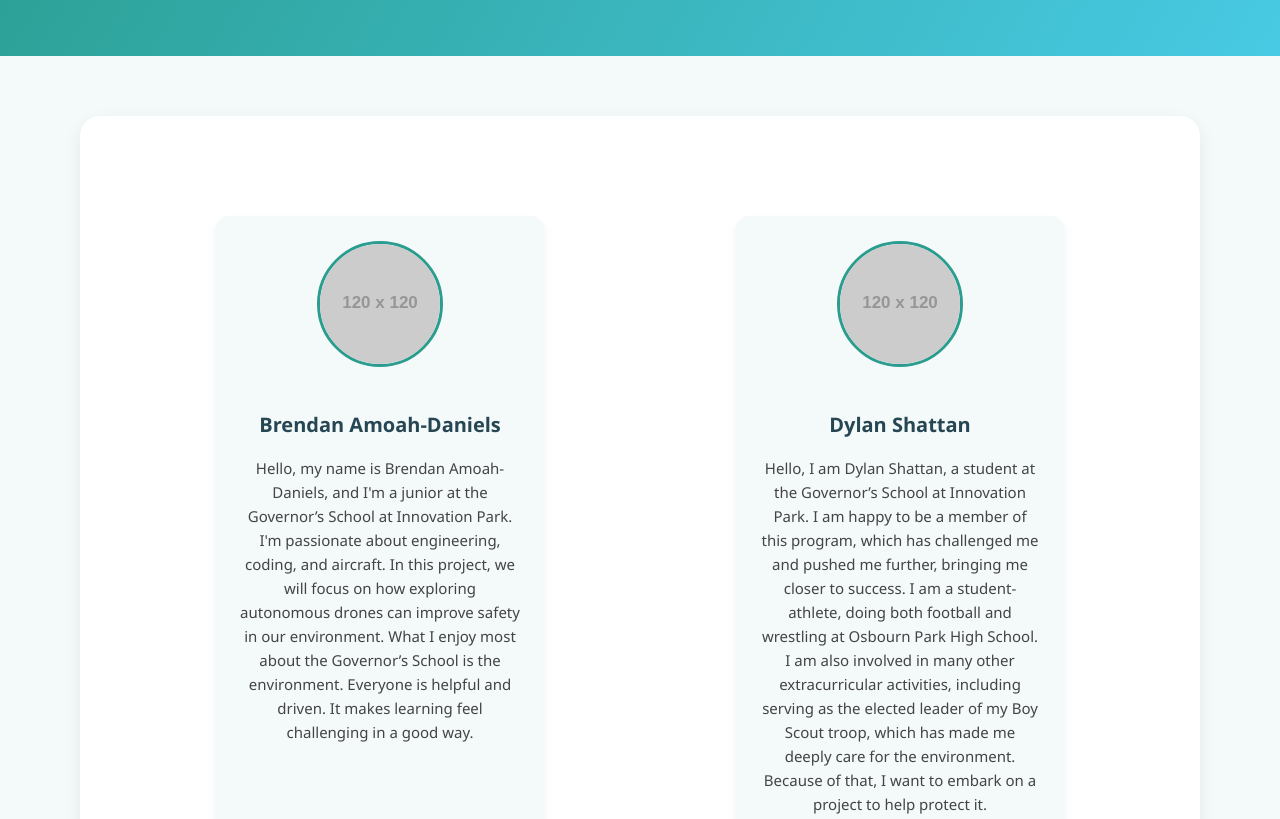
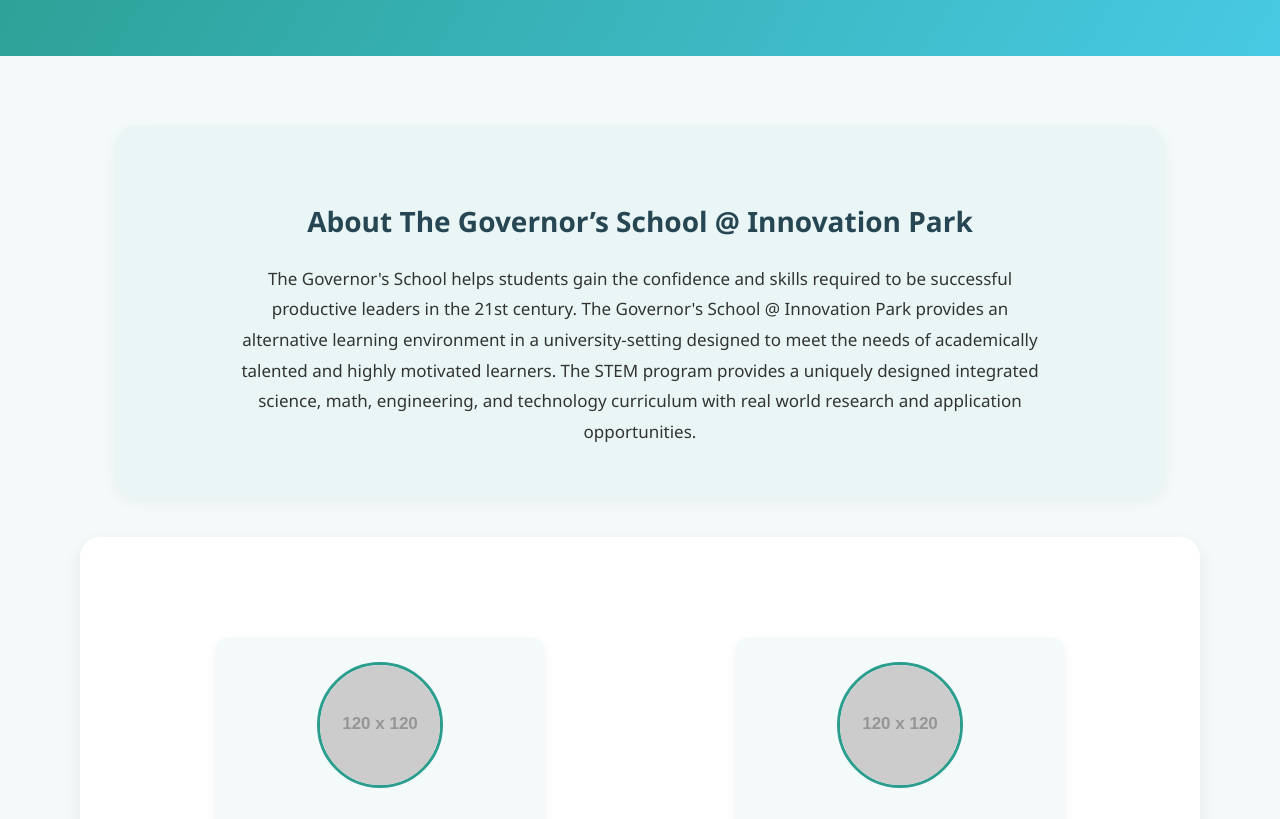
Before and after one commit to Bobo12410/ARtPUT-Website, a plain HTML site: page about.html in a window 1280 px wide. Shown: the part 320-1139 px from the top of the page. Drawn offline with Linux system fonts and the light colour scheme; placeholder pictures from the web are drawn by us.

Commit message:
Update about.html

```diff
--- a/about.html
+++ b/about.html
@@ -76,7 +76,6 @@
       color: var(--white);
     }
 
-    /* DROPDOWN MENU */
     .dropdown-content {
       position: absolute;
       background: var(--white);
@@ -128,10 +127,35 @@
       margin: 0 auto;
     }
 
+    /* GOVERNOR'S SCHOOL SECTION */
+    .school-section {
+      max-width: 950px;
+      margin: 70px auto 40px;
+      background: #eaf6f6;
+      padding: 50px;
+      border-radius: 20px;
+      box-shadow: 0 4px 15px rgba(0,0,0,0.05);
+      text-align: center;
+    }
+
+    .school-section h2 {
+      color: var(--secondary);
+      margin-bottom: 20px;
+      font-size: 28px;
+    }
+
+    .school-section p {
+      font-size: 17px;
+      color: #333;
+      line-height: 1.8;
+      max-width: 800px;
+      margin: 0 auto;
+    }
+
     /* TEAM SECTION */
     .container {
       max-width: 1000px;
-      margin: 60px auto;
+      margin: 40px auto 80px;
       background: var(--white);
       padding: 60px;
       border-radius: 20px;
@@ -211,6 +235,10 @@
         flex-direction: column;
         align-items: center;
       }
+
+      .school-section, .container {
+        padding: 40px 25px;
+      }
     }
   </style>
 </head>
@@ -246,6 +274,7 @@
       <span class="dropdown-btn">About Us ▼</span>
       <div class="dropdown-content">
         <a href="about.html">Team Members</a>
+        <a href="#">Contact Info</a>
       </div>
     </div>
   </div>
@@ -257,6 +286,17 @@
   <p>The dedicated innovators behind the Autonomous Rover to Pick Up Trash project.</p>
 </header>
 
+<!-- GOVERNOR'S SCHOOL SECTION -->
+<section class="school-section">
+  <h2>About The Governor’s School @ Innovation Park</h2>
+  <p>
+    The Governor's School helps students gain the confidence and skills required to be successful productive leaders in the 21st century.
+    The Governor's School @ Innovation Park provides an alternative learning environment in a university-setting designed to meet the needs
+    of academically talented and highly motivated learners. The STEM program provides a uniquely designed integrated science, math, engineering,
+    and technology curriculum with real world research and application opportunities.
+  </p>
+</section>
+
 <!-- TEAM BIOS -->
 <div class="container">
   <div class="team">
@@ -264,19 +304,19 @@
     <div class="member">
       <img src="https://via.placeholder.com/120" alt="Team Member 1">
       <h3>Brendan Amoah-Daniels</h3>
-      <p>Hello, my name is Brendan Amoah-Daniels, and I'm a junior at the Governor’s School at Innovation Park. I'm passionate about engineering, coding, and aircraft. In this project, we will focus on how exploring autonomous drones can improve safety in our environment. What I enjoy most about the Governor’s School is the environment. Everyone is helpful and driven. It makes learning feel challenging in a good way.</p>
+      <p>Hello, my name is Brendan Amoah-Daniels. I'm passionate about engineering, coding, and aircraft. In this project, we will focus on how exploring autonomous systems can improve safety in our environment, which aligns nicely with what I enjoy working on. </p>
     </div>
 
     <div class="member">
       <img src="https://via.placeholder.com/120" alt="Team Member 2">
       <h3>Dylan Shattan</h3>
-      <p>Hello, I am Dylan Shattan, a student at the Governor’s School at Innovation Park. I am happy to be a member of this program, which has challenged me and pushed me further, bringing me closer to success. I am a student-athlete, doing both football and wrestling at Osbourn Park High School. I am also involved in many other extracurricular activities, including serving as the elected leader of my Boy Scout troop, which has made me deeply care for the environment. Because of that, I want to embark on a project to help protect it.</p>
+      <p>Hello, my name is Dylan Shattan. I am a student-athlete, doing both football and wrestling at Osbourn Park High School. I am also involved in many other extracurricular activities, including serving as the elected leader of my Boy Scout troop, which has made me deeply care for the environment. Because of that, I want to embark on a project to help protect it.</p>
     </div>
 
     <div class="member">
       <img src="https://via.placeholder.com/120" alt="Team Member 3">
       <h3>Bokre Samson</h3>
-      <p>Hello, my name is Bokre Samson. I am honored to represent the Governor’s School at Innovation Park by doing this project, as this program has allowed me to learn so much in such a short period of time. Besides attending the Governor’s School, I am the Operations Officer of my base school’s NJROTC unit, as well as the Color Guard Commander. I also play varsity basketball for Osbourn Park. I look forward to working to make the environment a better place.</p>
+      <p>Hello, my name is Bokre Samson. Besides school, I am the Operations Officer of Osbourn Park’s NJROTC unit, as well as the Color Guard Commander. I also play varsity basketball for Osbourn Park. I look forward to working to make the environment a better place.</p>
     </div>
 
   </div>
```
